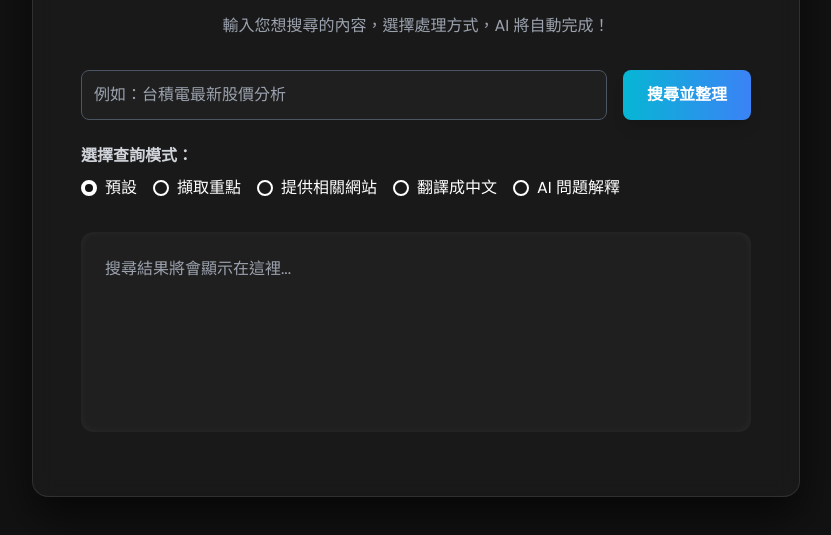
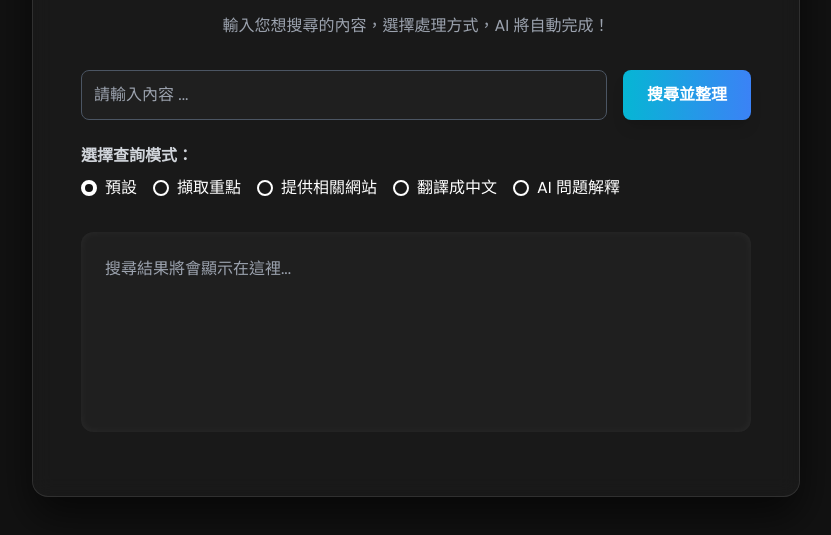
Before and after one commit to Charmying/Test-HiTrust-Demo, a plain HTML site: page index.html in a window 1280 px wide. Shown: the part 131-666 px from the top of the page, without its empty margins (224-1055 px from the left). Drawn offline with nearby package versions, Linux system fonts and the light colour scheme.

Commit message:
改 placeholder

```diff
--- a/index.html
+++ b/index.html
@@ -141,7 +141,7 @@
 
     <!-- 搜尋輸入框與按鈕 -->
     <div class="flex flex-col md:flex-row gap-4 mb-6 animate-fade-in-up">
-      <input type="text" id="searchInput" placeholder="例如：台積電最新股價分析"
+      <input type="text" id="searchInput" placeholder="請輸入內容 ..."
              class="flex-1 p-3 bg-[#1f1f1f] text-white border border-gray-600 rounded-lg focus:outline-none focus:ring-2 focus:ring-cyan-500 transition-all"/>
       <button id="searchButton"
               class="bg-gradient-to-r from-cyan-500 to-blue-500 text-white font-semibold py-3 px-6 rounded-lg hover:from-cyan-400 hover:to-blue-400 transition-all shadow-lg">
```
